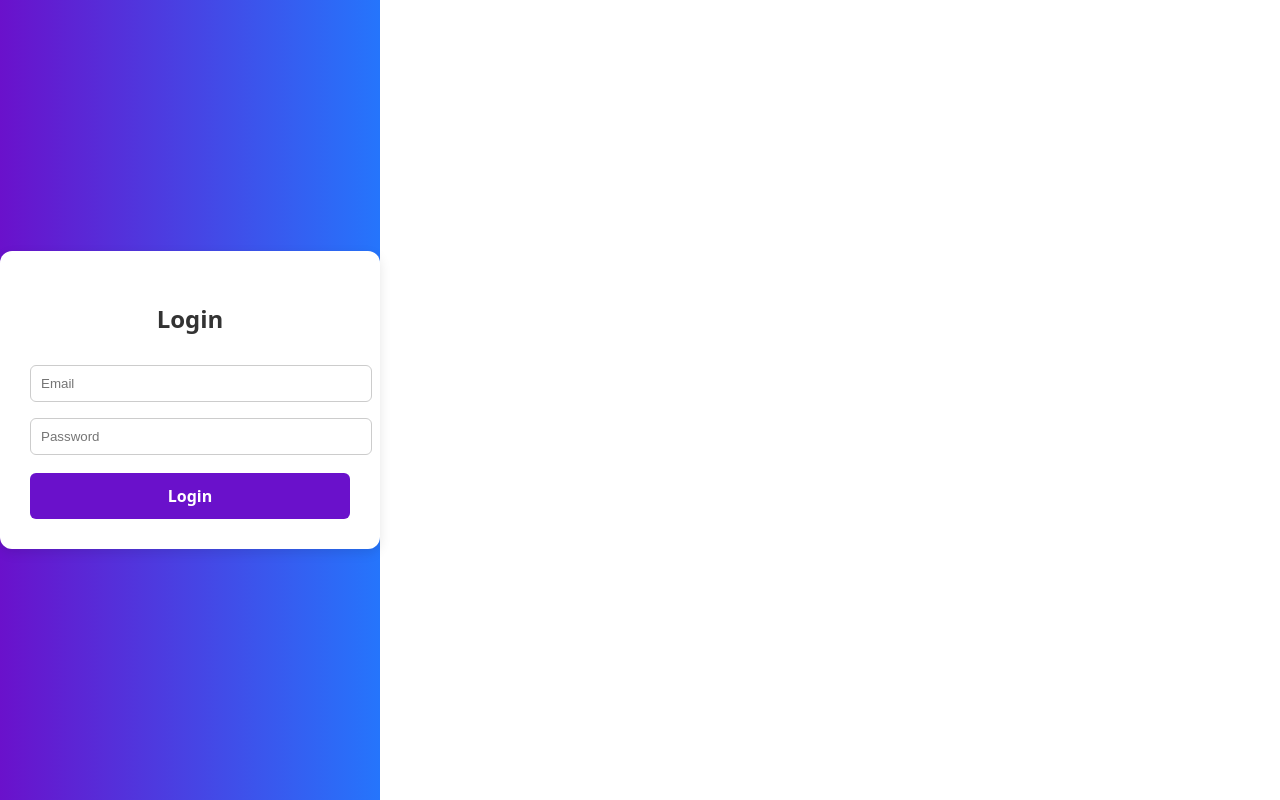
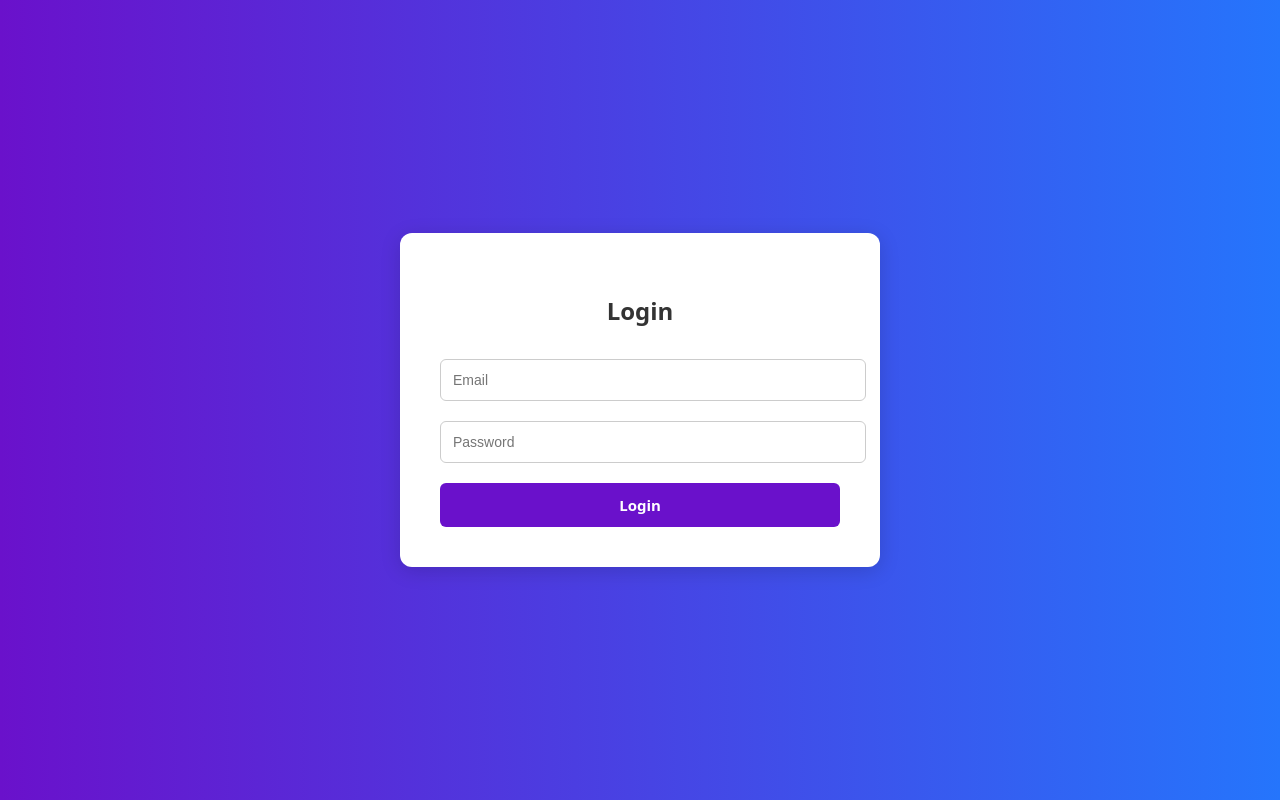
Before and after one commit to Abdullah56-a/My-login-react-app, a React (Vite) app in the folder reactapp2.client/: page / in a window 1280 px wide. Built offline with nearby package versions, Linux system fonts and the light colour scheme.

Commit message:
Update2 Login.jsx

```diff
--- a/reactapp2.client/src/Login.jsx
+++ b/reactapp2.client/src/Login.jsx
@@ -73,17 +73,19 @@ function Login() {
 const styles = {
     container: {
         height: "100vh",
+        width: "100vw",
         display: "flex",
         justifyContent: "center",
         alignItems: "center",
-        background: "linear-gradient(to right, #6a11cb, #2575fc)", // Theme bg
+        background: "linear-gradient(to right, #6a11cb, #2575fc)", // purple-blue gradient
     },
     card: {
         background: "#fff",
-        padding: "30px",
+        padding: "40px",
         borderRadius: "12px",
-        boxShadow: "0px 4px 12px rgba(0,0,0,0.1)",
-        width: "320px",
+        boxShadow: "0px 4px 20px rgba(0,0,0,0.15)",
+        width: "100%",
+        maxWidth: "400px", // stays centered and not too wide
         textAlign: "center",
     },
     title: {
@@ -92,10 +94,11 @@ const styles = {
     },
     input: {
         width: "100%",
-        padding: "10px",
-        margin: "8px 0",
+        padding: "12px",
+        margin: "10px 0",
         borderRadius: "6px",
         border: "1px solid #ccc",
+        fontSize: "14px",
     },
     button: {
         width: "100%",
@@ -107,10 +110,12 @@ const styles = {
         borderRadius: "6px",
         cursor: "pointer",
         marginTop: "10px",
+        fontSize: "15px",
     },
     message: {
         marginTop: "15px",
         fontWeight: "bold",
+        fontSize: "14px",
     },
 };
 
```
